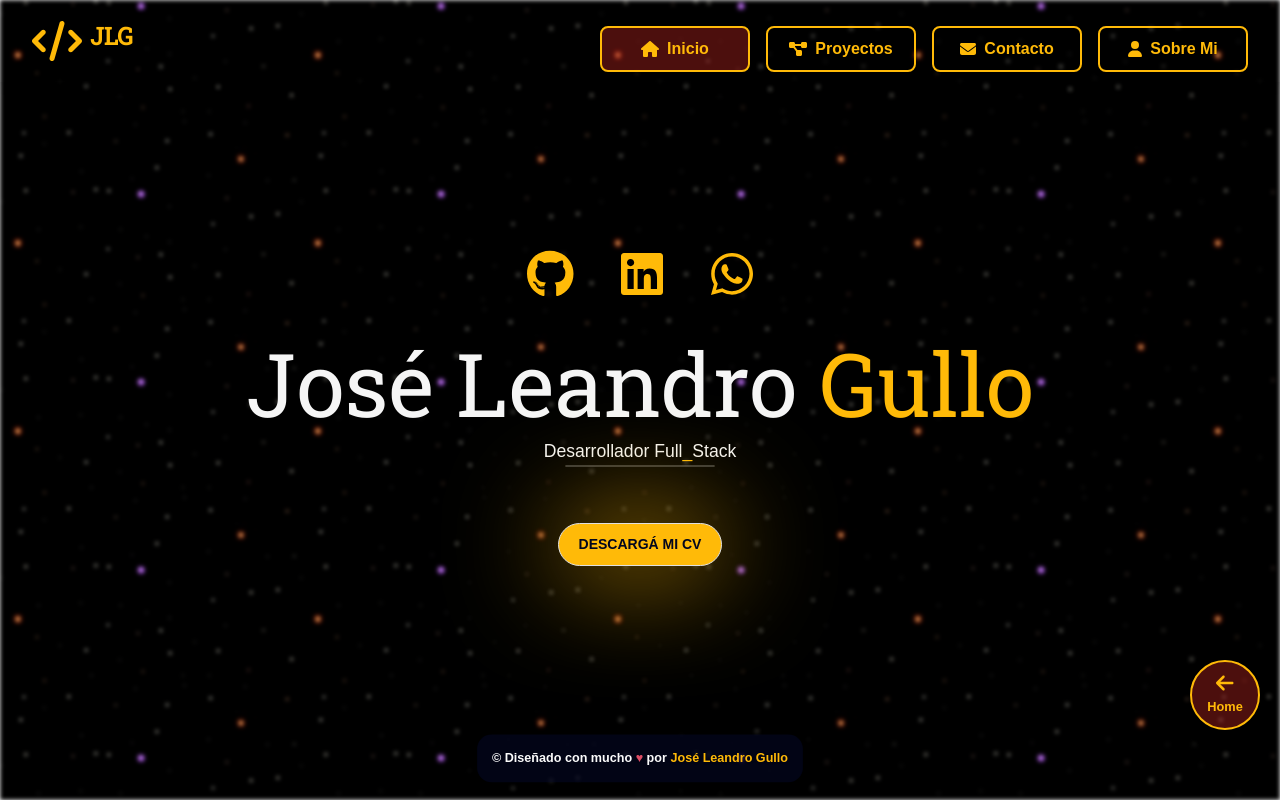
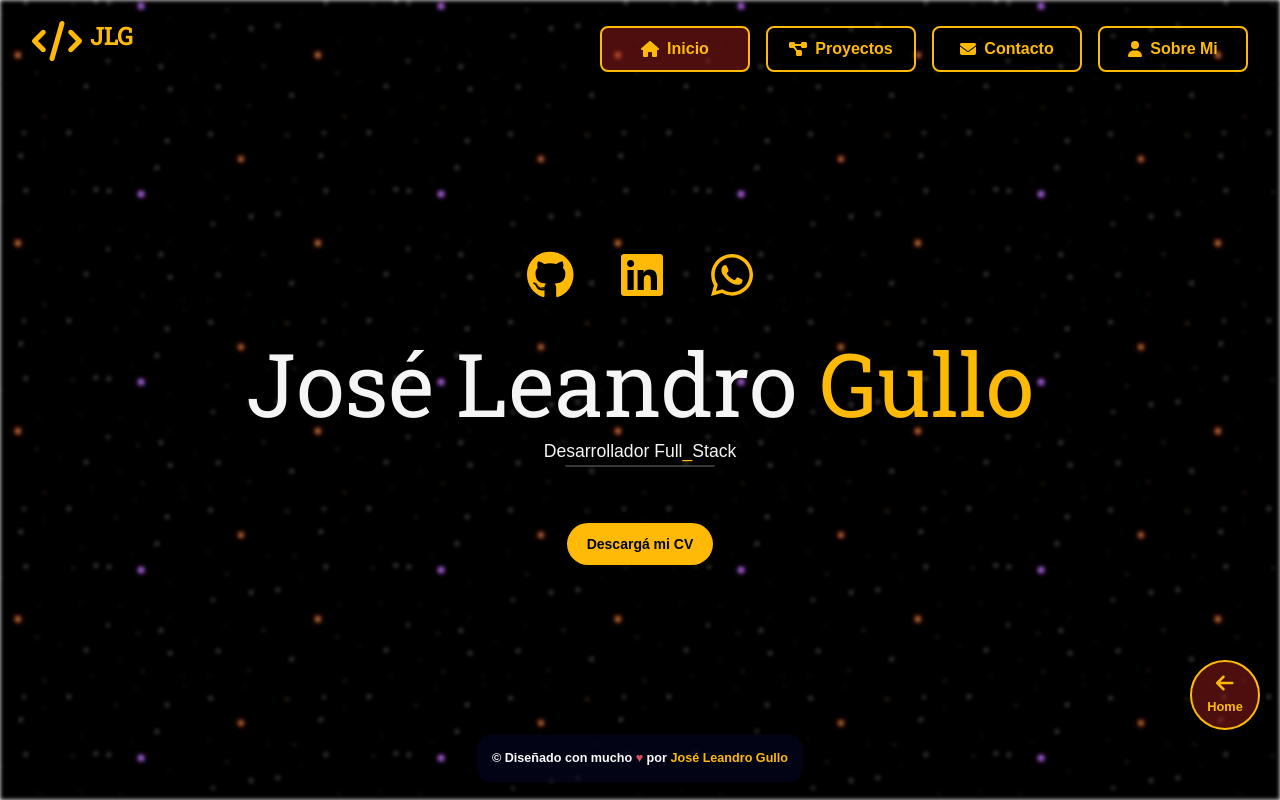
Before and after one commit to gullojoseleandro/Portfolio_V4, a React (Create React App) app: page /PortfolioPage in a window 1280 px wide. Built offline with nearby package versions, Linux system fonts and the light colour scheme.

Commit message:
Create CVButton.jsx

```diff
--- /dev/null
+++ b/src/Pages/PortfolioPage/Components/Button/CVButton.css
@@ -0,0 +1,29 @@
+.cv-button {
+    background-color: #FFBA08;
+    color: #03071E;
+    font-size: 0.875rem;
+    padding: 10px 20px;
+    border-radius: 30px;
+    transition: background-color 0.4s, transform 0.4s, box-shadow 0.4s;
+    box-shadow: 0 4px 15px rgba(0, 0, 0, 1);
+    outline: none;
+    border: none;
+    cursor: pointer;
+    display: flex;
+    align-items: center;
+    justify-content: center;
+}
+
+.cv-button.active {
+    background-color: rgb(190, 38, 33);
+    color: #FFBA08;
+    transform: scale(1.1);
+    box-shadow: 0 8px 30px rgba(0, 0, 0, 0.3);
+}
+
+.cv-button-text {
+    margin: 0;
+    padding: 0;
+    transition: color 0.4s;
+    font-weight: bold;
+}
--- a/src/Pages/PortfolioPage/Components/Button/CVButton.jsx
+++ b/src/Pages/PortfolioPage/Components/Button/CVButton.jsx
@@ -1,23 +1,13 @@
 import React, { useState } from "react";
 import CV from "./../../../../assets/Files/Gullo José Leandro - Octubre 2024.pdf";
+import "./CVButton.css";
 
 const CVButton = () => {
     const [activeButton, setActiveButton] = useState(false);
 
     return (
         <button
-            style={{
-                backgroundColor: activeButton ? "rgb(190, 38, 33)" : "#FFBA08",
-                color: activeButton ? "#FFBA08" : "#03071E",
-                fontSize: "0.875rem",
-                padding: "10px 20px",
-                borderRadius: "30px",
-                transition: "background-color 0.4s, transform 0.4s, box-shadow 0.4s",
-                transform: activeButton ? "scale(1.1)" : "scale(1)",
-                boxShadow: "0 0 7rem #FFBA08",
-                outline: "none",
-            }}
-            className="btn border border-none fw-bold cursor-pointer"
+            className={`cv-button ${activeButton ? 'active' : ''}`}
             onMouseEnter={() => setActiveButton(true)}
             onMouseLeave={() => setActiveButton(false)}
         >
@@ -25,8 +15,8 @@ const CVButton = () => {
                 href={CV}
                 target="_blank"
                 rel="noreferrer"
-                style={{ textDecoration: "none", color: "inherit"}}>
-                <p className={"p-0 m-0"}>Descargá mi CV</p>
+                style={{ textDecoration: "none", color: "inherit" }}>
+                <p className="cv-button-text">Descargá mi CV</p>
             </a>
         </button>
     );
```
